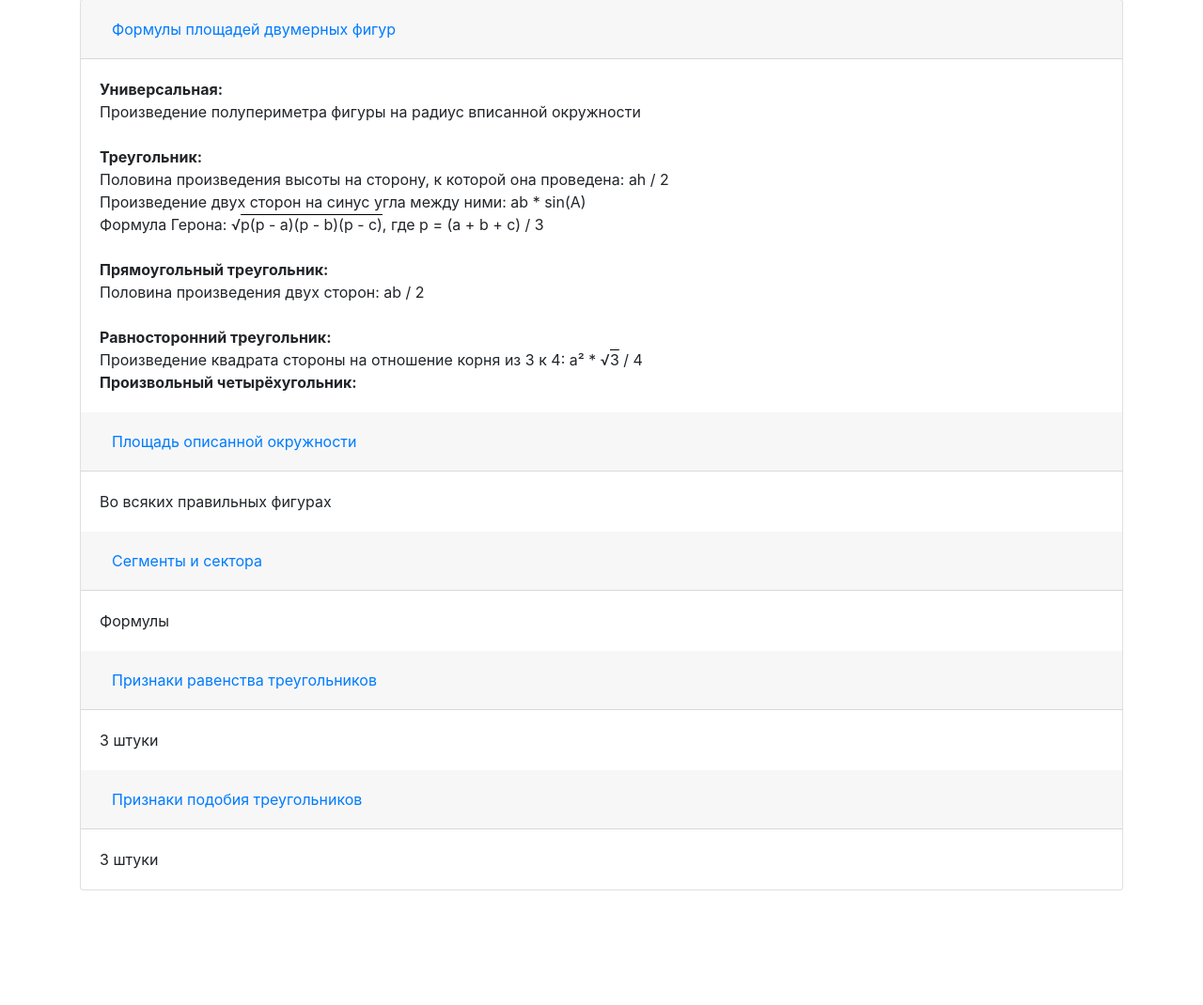
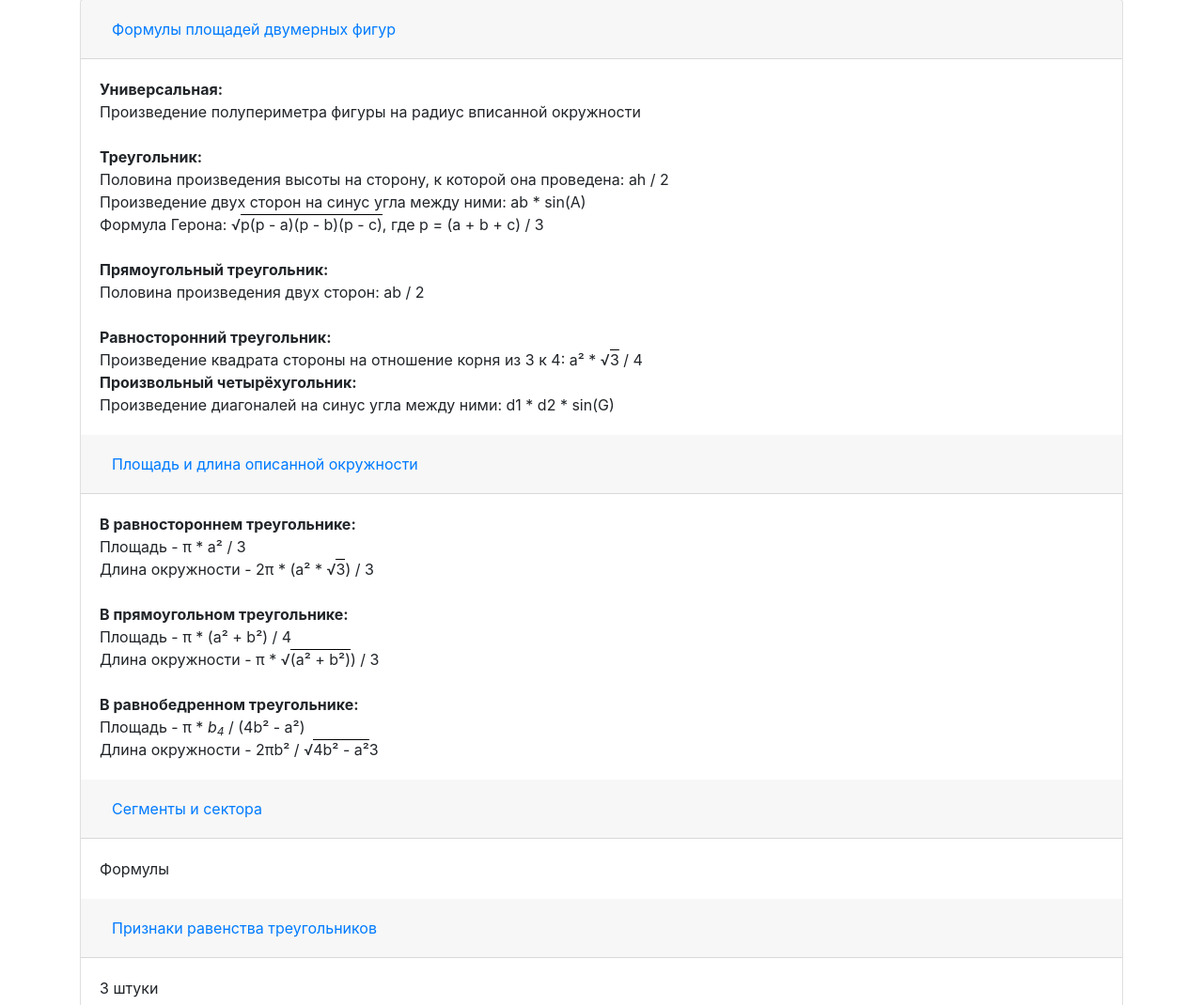
Before and after one commit to nosopirka/project_web, a Flask app: page /geometry in a window 1280 px wide. Shown: the part 57-1127 px from the top of the page at 94% size. Before the commit the page ends 1005 px from the top, so only its background shows below. Run offline with Flask 2, Linux system fonts and the light colour scheme; some libraries are stand-ins or nearby versions.

Commit message:
Update geometry.html

```diff
--- a/templates/geometry.html
+++ b/templates/geometry.html
@@ -25,19 +25,28 @@
           Произведение квадрата стороны на отношение корня из 3 к 4: a&#178; *
 <span>&#8730;</span><span  style="border-top: 1px solid black">3</span> / 4<br>
           <b>Произвольный четырёхугольник:</b><br>
+          Произведение диагоналей на синус угла между ними: d1 * d2 * sin(G)
         </div>
       </div>
 
       <div class="card-header" id="heading2">
         <h5 class="mb-0">
           <button class="btn btn-link" data-toggle="collapse" data-target="#collapse2" aria-expanded="true" aria-controls="collapse2">
-            Площадь описанной окружности
+            Площадь и длина описанной окружности
           </button>
         </h5>
       </div>
       <div id="collapse2" class="collapse show" aria-labelledby="heading2" data-parent="#accordion">
         <div class="card-body">
-            Во всяких правильных фигурах
+            <b>В равностороннем треугольнике:</b><br>
+          Площадь - &#960 * a&#178; / 3<br>
+          Длина окружности - 2&#960 * (a&#178; * <span>&#8730;</span><span  style="border-top: 1px solid black">3</span>) / 3<br><br>
+          <b>В прямоугольном треугольнике:</b><br>
+          Площадь - &#960 * (a&#178; + b&#178;) / 4<br>
+          Длина окружности - &#960 * <span>&#8730;</span><span  style="border-top: 1px solid black">(a&#178; + b&#178;)</span>) / 3<br><br>
+          <b>В равнобедренном треугольнике:</b><br>
+          Площадь - &#960 * <i>b<sub>4</sub></i> / (4b&#178; - a&#178;)<br>
+          Длина окружности - 2&#960b&#178; / <span>&#8730;</span><span  style="border-top: 1px solid black">4b&#178; - a&#178;</span>3<br>
         </div>
       </div>
 
```
